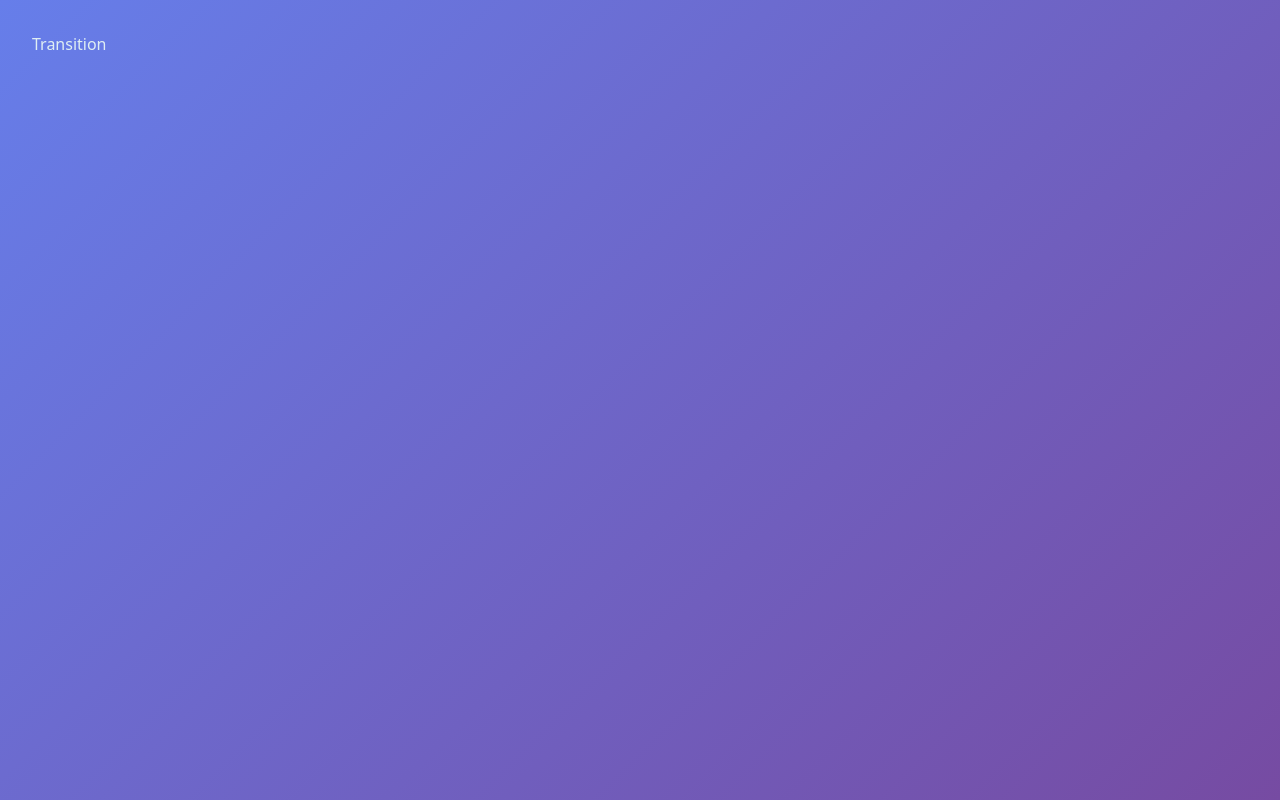
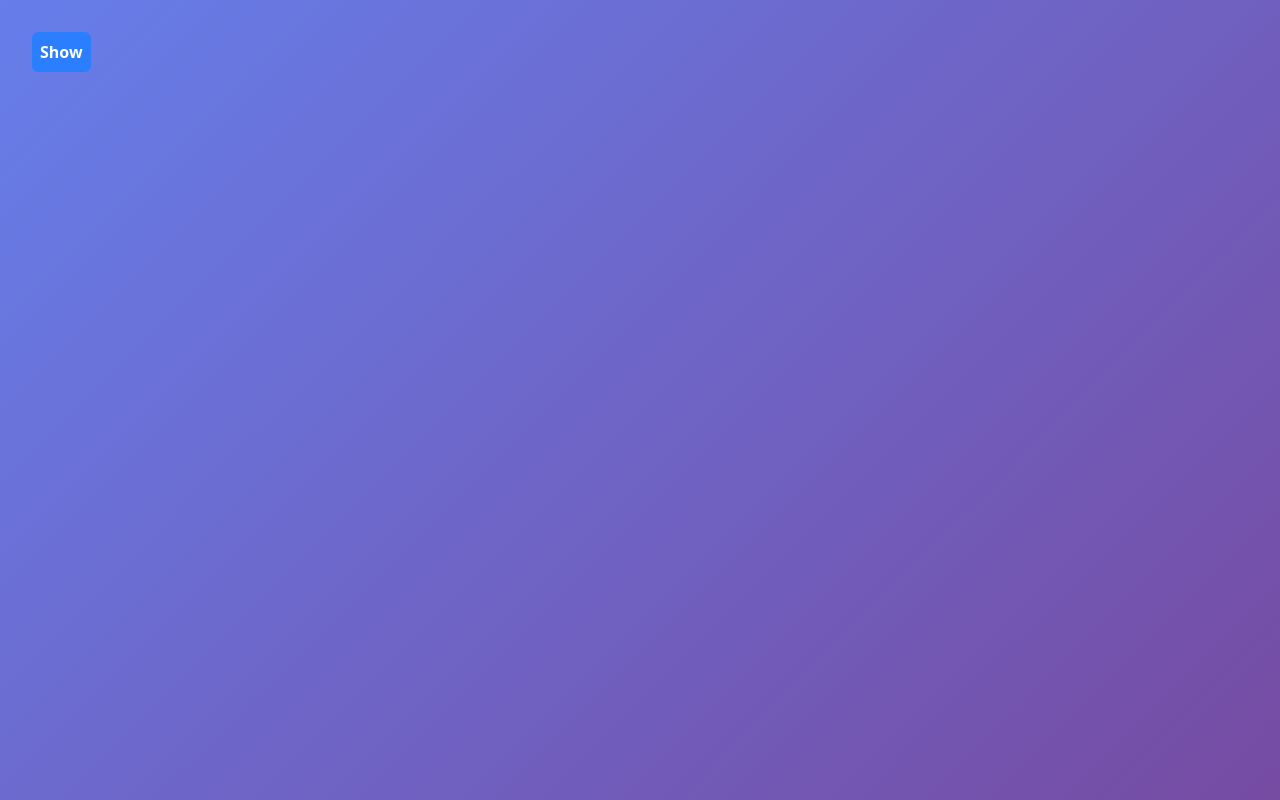
Before and after one commit to nikzalevskii/repetition, a Next.js app: page /optimization/transition in a window 1280 px wide. Built offline with nearby package versions, Linux system fonts and the light colour scheme.

Commit message:
add transition

```diff
--- a/src/app/optimization/transition/page.tsx
+++ b/src/app/optimization/transition/page.tsx
@@ -1,3 +1,22 @@
+'use client'
+
+import { SlowComponent } from '@/app/components/SlowComponent'
+import { useState, useTransition } from 'react'
+
 export default function Transition() {
-  return <div className="p-8">Transition</div>
+  const [isVisible, setIsVisible] = useState(false)
+  const [isPending, startTransition] = useTransition()
+
+  return (
+    <div className="p-8">
+      <button
+        className="bg-blue-500 text-white p-2 rounded-md cursor-pointer font-bold mr-2"
+        onClick={() => startTransition(() => setIsVisible(!isVisible))}
+      >
+        {isVisible ? 'Hide' : 'Show'}
+      </button>
+      {isPending && <div>Loading...</div>}
+      {isVisible && <SlowComponent />}
+    </div>
+  )
 }
```
